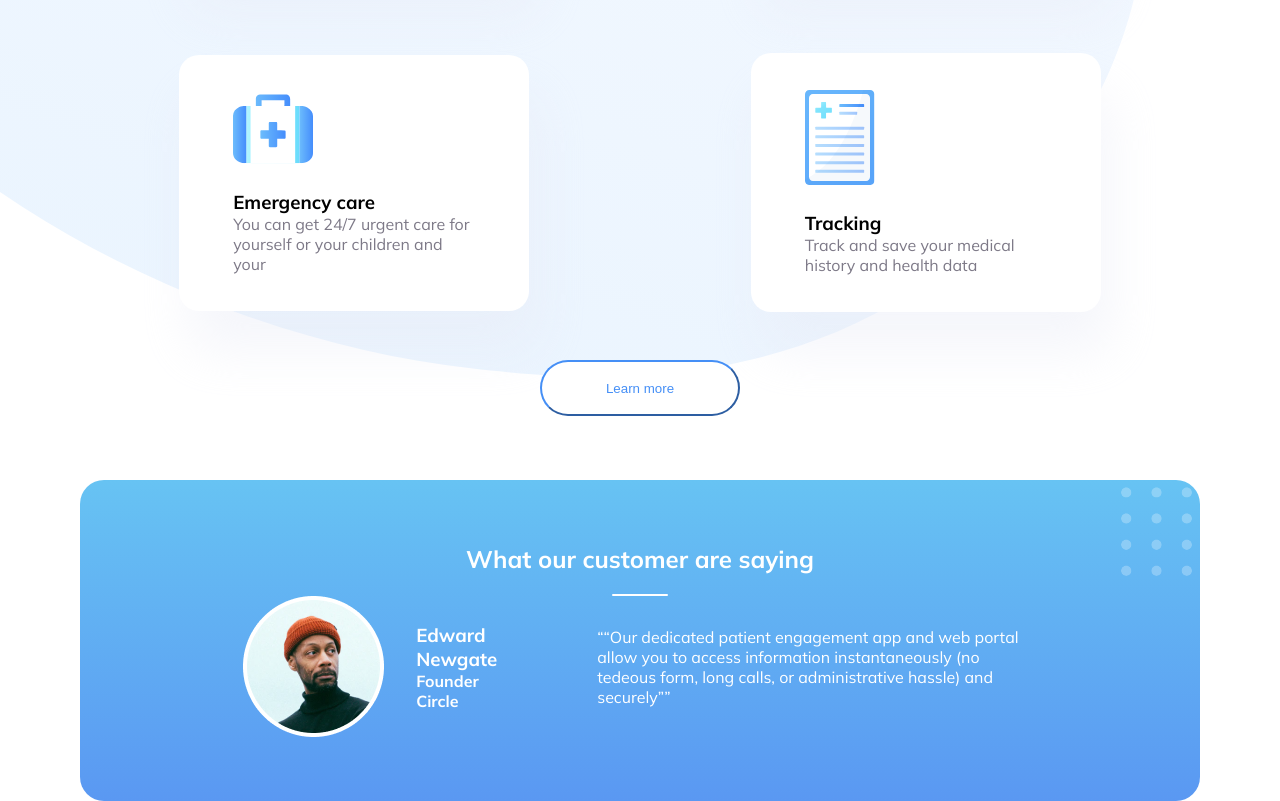
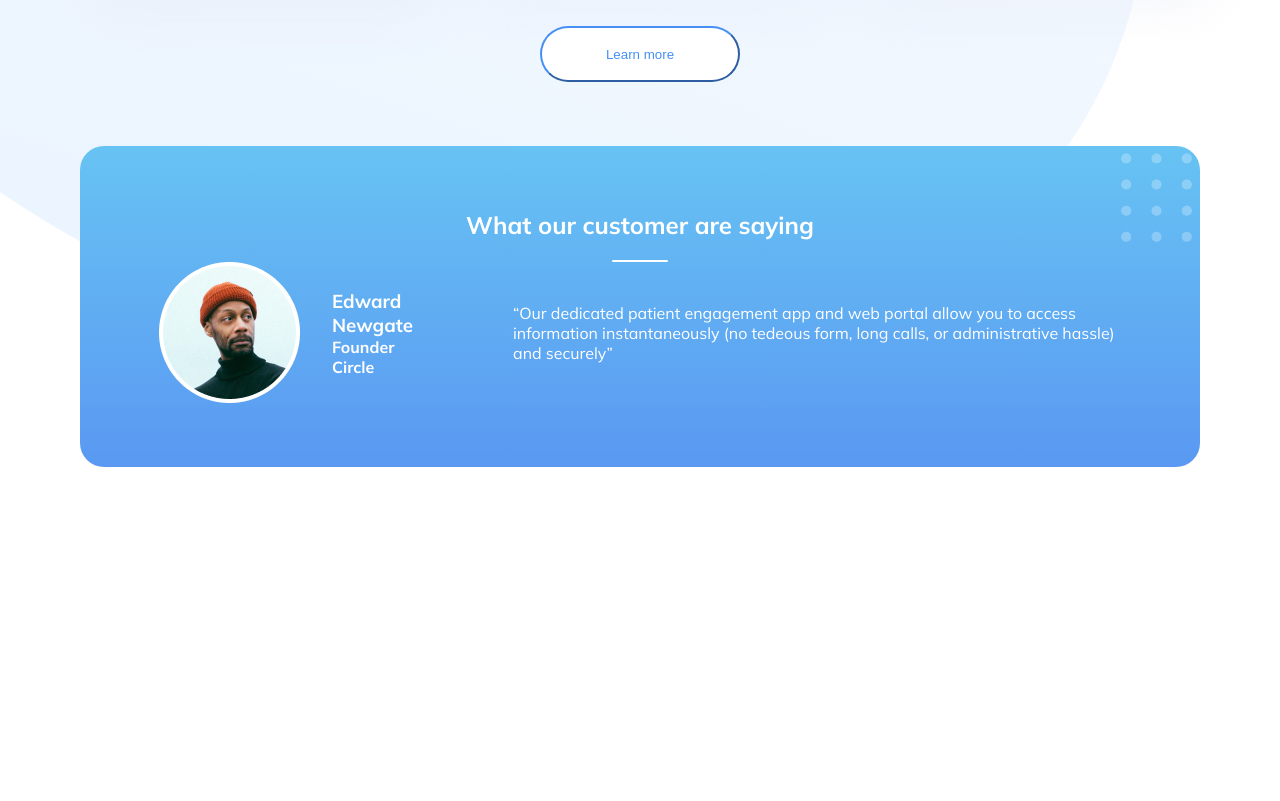
Before and after one commit to HalaAl-Omary/Trafalgar, a plain HTML site: page index.html in a window 1280 px wide. Shown: the part 1739-2540 px from the top of the page. After the commit the page ends 2317 px from the top, so only its background shows below. Drawn offline with Linux system fonts and the light colour scheme.

Commit message:
Remove useless quotes

```diff
--- a/assets/CSS/styles.css
+++ b/assets/CSS/styles.css
@@ -5,7 +5,8 @@
   box-sizing: border-box;
 }
 .container {
-  width: 80%;
+  width: calc(100% - 30px);
+  max-width: 1247px;
   margin: auto;
 }
 .flex {
--- a/index.html
+++ b/index.html
@@ -142,9 +142,9 @@
               </div>
             </div>
             <q class="qoute"
-              >“Our dedicated patient engagement app and web portal allow you to
+              >Our dedicated patient engagement app and web portal allow you to
               access information instantaneously (no tedeous form, long calls,
-              or administrative hassle) and securely”</q
+              or administrative hassle) and securely</q
             >
           </div>
         </div>
```
